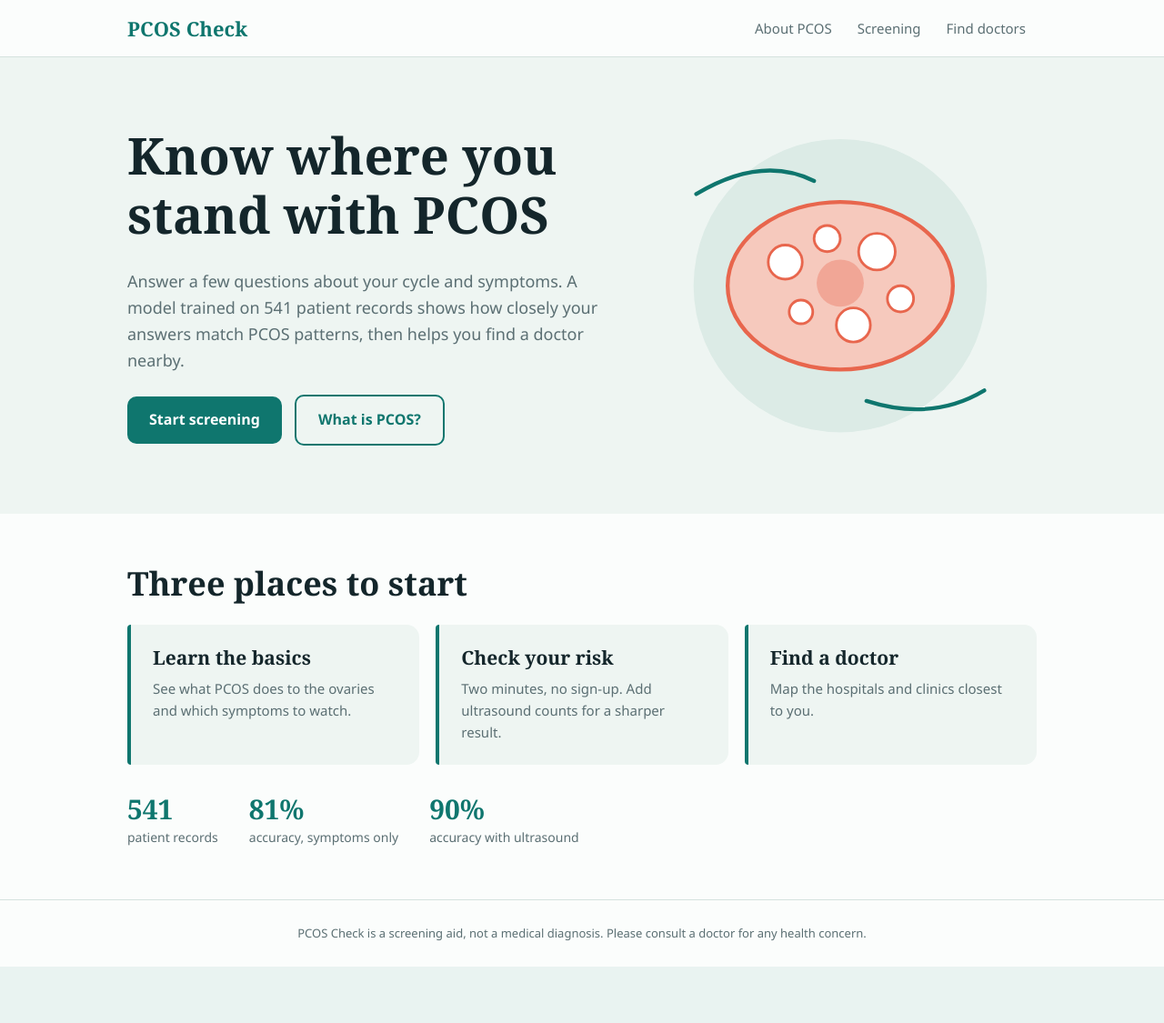
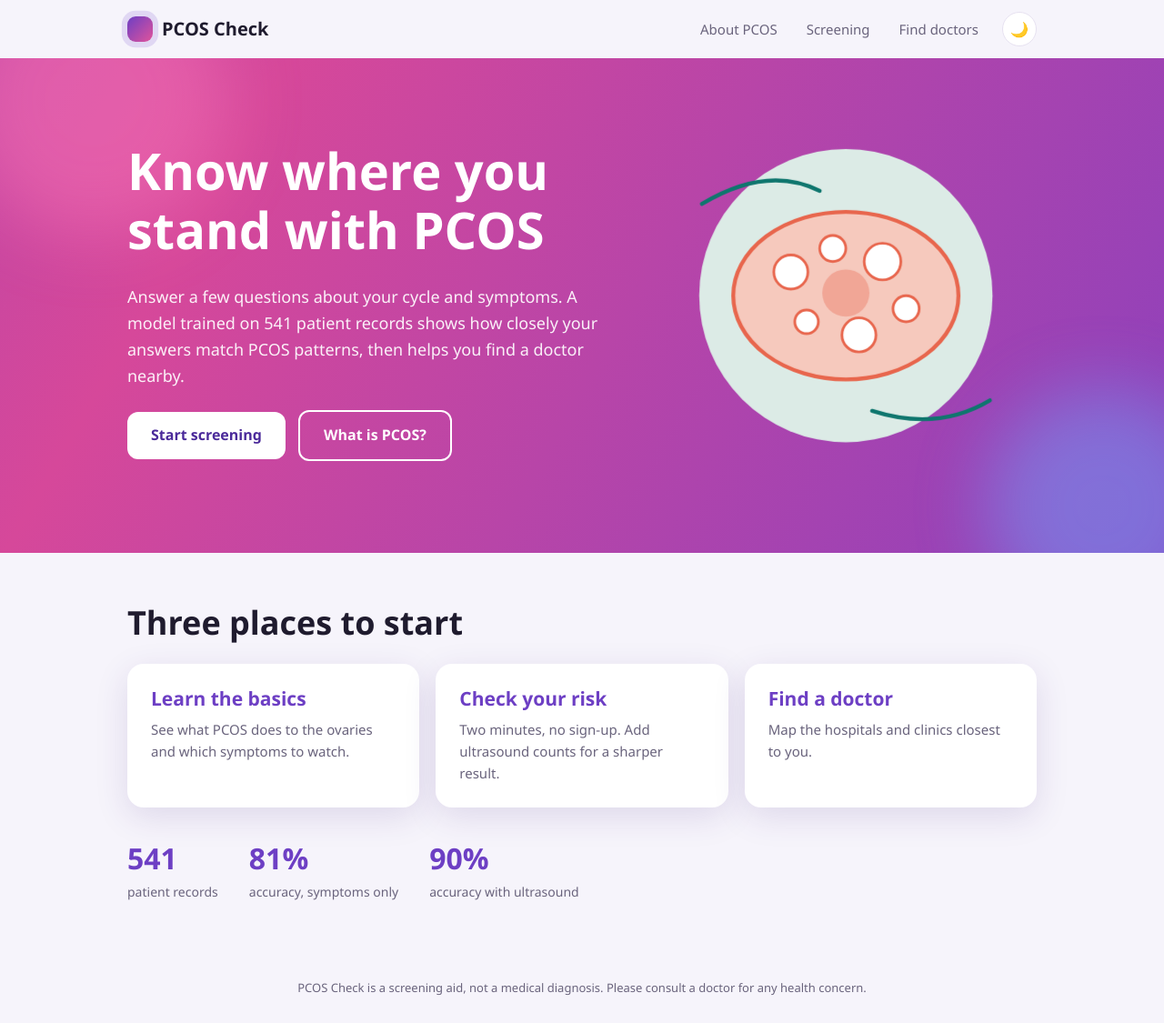
Before and after one commit to DimpleKeshwani/PCOS_Hybrid_Project, a Flask app: page / in a window 1280 px wide. Shown: the whole page at 91% size. Before the commit the page ends 1063 px from the top, so only its background shows below. Run offline with Flask 3, Linux system fonts and the light colour scheme; parts of the project's set-up code (start-up, migrations or seed data) failed here and were passed over.

Commit message:
Restyle multi-page site with purple gradient theme and dark mode

```diff
--- a/python_backend/static/style.css
+++ b/python_backend/static/style.css
@@ -1,76 +1,94 @@
-:root{--ink:#14262b;--muted:#5b6f73;--teal:#0f766e;--sage:#eef5f2;--coral:#e8664d;--line:#d5e2de;--bg:#fbfdfc;--low:#2f9e6b;--mod:#d99a0b;--high:#d9503f}
+:root{--ink:#1f1b2e;--muted:#6a647d;--teal:#6d3fc4;--coral:#e0539b;--sage:#efe9fa;--line:#e6e1f0;--bg:#f6f4fb;--card:#fff;--low:#1fa971;--mod:#e8a30c;--high:#e04848;--shadow:0 10px 36px rgba(60,30,120,.13)}
+[data-theme=dark]{--ink:#f1eefa;--muted:#a59fba;--teal:#a98aff;--coral:#ff7ab8;--sage:#241d35;--line:#2d2740;--bg:#0f0c17;--card:#1a1625;--shadow:0 10px 36px rgba(0,0,0,.5)}
 *{box-sizing:border-box}
-body{margin:0;font:16px/1.6 "Segoe UI",system-ui,sans-serif;color:var(--ink);background:var(--bg)}
-h1,h2,h3{font-family:Georgia,"Times New Roman",serif;line-height:1.15;margin:0 0 .5em}
+html{scroll-behavior:smooth}
+body{margin:0;font:16px/1.6 "Segoe UI",system-ui,sans-serif;color:var(--ink);background:var(--bg);transition:background .4s,color .4s}
+h1,h2,h3{font-weight:800;line-height:1.15;margin:0 0 .5em}
 h1{font-size:clamp(34px,5.5vw,56px)}h2{font-size:clamp(26px,3.5vw,36px)}
 a{color:inherit}
 .wrap{max-width:1040px;margin:0 auto;padding:0 20px}
-.nav{position:sticky;top:0;z-index:20;background:rgba(251,253,252,.93);backdrop-filter:blur(8px);border-bottom:1px solid var(--line)}
-.nav .wrap{display:flex;align-items:center;justify-content:space-between;min-height:62px;flex-wrap:wrap}
-.logo{font:700 22px Georgia,serif;text-decoration:none;color:var(--teal)}
+
+.nav{position:sticky;top:0;z-index:20;background:color-mix(in srgb,var(--bg) 85%,transparent);backdrop-filter:blur(12px)}
+.nav .wrap{display:flex;align-items:center;justify-content:space-between;min-height:64px;flex-wrap:wrap}
+.logo{display:flex;align-items:center;gap:10px;font-weight:800;font-size:20px;text-decoration:none}
+.logo::before{content:"";width:28px;height:28px;border-radius:9px;background:linear-gradient(135deg,#6d3fc4,#e0539b);animation:pulse 3s infinite}
+.nav .menu{display:flex;align-items:center;gap:4px;flex-wrap:wrap}
 .nav nav{display:flex;gap:4px;flex-wrap:wrap}
-.nav nav a{padding:8px 12px;border-radius:8px;text-decoration:none;color:var(--muted);font-size:15px}
-.nav nav a:hover,.nav nav a.on{color:var(--teal);background:var(--sage)}
-.btn{display:inline-block;border:0;border-radius:10px;padding:13px 24px;font-size:16px;font-weight:600;font-family:inherit;background:var(--teal);color:#fff;cursor:pointer;text-decoration:none;transition:background .2s}
-.btn:hover{background:#0b5a54}
+.nav nav a{padding:8px 14px;border-radius:30px;text-decoration:none;color:var(--muted);font-size:15px;transition:.2s}
+.nav nav a:hover,.nav nav a.on{color:#fff;background:linear-gradient(135deg,#6d3fc4,#e0539b)}
+.theme{width:38px;height:38px;border-radius:50%;border:1px solid var(--line);background:var(--card);color:var(--ink);cursor:pointer;font-size:16px;margin-left:8px;transition:transform .3s}
+.theme:hover{transform:rotate(25deg) scale(1.1)}
+
+.btn{display:inline-block;border:0;border-radius:12px;padding:13px 26px;font-size:16px;font-weight:700;font-family:inherit;background:linear-gradient(135deg,#6d3fc4,#e0539b);color:#fff;cursor:pointer;text-decoration:none;transition:transform .2s,box-shadow .2s}
+.btn:hover{transform:translateY(-2px);box-shadow:0 10px 24px rgba(109,63,196,.4)}
 .btn.alt{background:none;color:var(--teal);border:2px solid var(--teal)}
-.btn.alt:hover{background:var(--sage)}
+.btn.alt:hover{box-shadow:none;background:var(--sage)}
 .btn:focus-visible,input:focus-visible,a:focus-visible,button:focus-visible{outline:3px solid var(--coral);outline-offset:2px}
-.hero{background:var(--sage);padding:64px 0}
+
+.hero{position:relative;overflow:hidden;color:#fff;padding:80px 0 90px;background:linear-gradient(120deg,#3d1f87,#7b3fc4,#d6489a,#7b3fc4);background-size:300% 300%;animation:shift 14s ease infinite}
+.hero::before,.hero::after{content:"";position:absolute;border-radius:50%;filter:blur(40px);opacity:.45;pointer-events:none}
+.hero::before{width:300px;height:300px;background:#ff7ab8;top:-90px;left:-60px;animation:float 9s ease-in-out infinite}
+.hero::after{width:260px;height:260px;background:#6fa8ff;bottom:-100px;right:-40px;animation:float 11s ease-in-out infinite reverse}
+.hero .wrap{position:relative;z-index:1}
+.hero p{font-size:18px;opacity:.92;max-width:520px}
+.hero .btn{background:#fff;color:#4b2a9a;margin:6px 10px 0 0}
+.hero .btn.alt{background:none;color:#fff;border:2px solid #fff}
 .split{display:grid;grid-template-columns:1.1fr .9fr;gap:40px;align-items:center}
-.hero p{font-size:18px;color:var(--muted);max-width:520px}
-.hero .btn{margin:6px 10px 0 0}
+.split svg{animation:float 8s ease-in-out infinite}
 section{padding:56px 0}
 .lead{color:var(--muted);max-width:620px}
 .routes{display:grid;grid-template-columns:repeat(3,1fr);gap:18px;margin-top:24px}
-.route{display:block;text-decoration:none;padding:24px;border-left:4px solid var(--teal);background:var(--sage);border-radius:4px 14px 14px 4px;transition:transform .2s}
-.route:hover{transform:translateX(4px)}
-.route h3{font-size:21px}.route p{margin:0;color:var(--muted);font-size:15px}
-.facts{display:flex;gap:34px;flex-wrap:wrap;margin-top:28px;color:var(--muted);font-size:14px}
-.facts b{display:block;font:700 30px Georgia,serif;color:var(--teal)}
-.panel{max-width:660px;margin:0 auto;padding:30px;border:1px solid var(--line);border-radius:16px;background:#fff}
+.route{display:block;text-decoration:none;padding:26px;background:var(--card);border-radius:18px;box-shadow:var(--shadow);transition:transform .3s}
+.route:hover{transform:translateY(-6px)}
+.route h3{font-size:21px;color:var(--teal)}.route p{margin:0;color:var(--muted);font-size:15px}
+.facts{display:flex;gap:34px;flex-wrap:wrap;margin-top:30px;color:var(--muted);font-size:14px}
+.facts b{display:block;font-size:32px;color:var(--teal)}
+
+.panel{max-width:660px;margin:0 auto;padding:30px;background:var(--card);border-radius:24px;box-shadow:var(--shadow)}
 .panel h3{font-size:22px;margin-top:26px;padding-top:20px;border-top:1px solid var(--line)}
 .panel h3:first-child{margin-top:0;padding-top:0;border:0}
 label{display:block;margin:14px 0 6px;font-weight:600;font-size:14px}
-input[type=number],input[type=text]{width:100%;padding:12px;border:2px solid var(--line);border-radius:10px;font-size:16px;font-family:inherit}
+input[type=number],input[type=text],select{width:100%;padding:12px;border:2px solid var(--line);border-radius:12px;font-size:16px;font-family:inherit;background:var(--card);color:var(--ink)}
 input:focus{border-color:var(--teal);outline:none}
 .row{display:flex;gap:12px}.row>*{flex:1}
 .seg{display:flex;gap:10px}
-.seg button,.tog{padding:12px;border:2px solid var(--line);background:#fff;border-radius:10px;cursor:pointer;font-size:15px;font-family:inherit;color:var(--ink)}
-.seg button{flex:1}
-.seg button.on,.tog.on{background:var(--teal);border-color:var(--teal);color:#fff}
+.seg button,.tog,.chip{padding:12px;border:2px solid var(--line);background:var(--card);border-radius:12px;cursor:pointer;font-size:15px;font-family:inherit;color:var(--ink);transition:.25s}
+.seg button{flex:1;font-weight:600}
+.seg button:hover,.tog:hover,.chip:hover{border-color:var(--teal);transform:translateY(-2px)}
+.seg button.on,.tog.on,.chip.on{background:#6d3fc4;border-color:#6d3fc4;color:#fff}
 .tgrid{display:grid;grid-template-columns:1fr 1fr;gap:10px}
-input[type=range]{width:100%;accent-color:var(--teal)}
-.bmi{display:none;margin-top:14px;padding:12px 14px;background:var(--sage);border-radius:10px;font-size:14px}
+.chips{display:flex;gap:8px;flex-wrap:wrap;margin:12px 0}
+.chip{padding:6px 14px;border-radius:30px}
+input[type=range]{width:100%;accent-color:#6d3fc4}
+.bmi{display:none;margin-top:14px;padding:12px 14px;background:var(--sage);border-radius:12px;font-size:14px}
 .hint{font-size:13px;color:var(--muted);margin-top:6px}
 .err{color:var(--high);font-weight:600;min-height:22px;margin-top:12px}
+
 .ring{position:relative;width:210px;height:210px;margin:0 auto}
 .ring svg{width:100%;height:100%;transform:rotate(-90deg)}
 .ring circle{fill:none;stroke-width:11;stroke-linecap:round}
+.ring circle:first-child{stroke:var(--line)}
 .ring .fg{stroke:var(--teal);stroke-dasharray:339.29;stroke-dashoffset:339.29;transition:stroke-dashoffset 1.5s cubic-bezier(.2,.8,.2,1)}
 .ring .mid{position:absolute;inset:0;display:grid;place-content:center;text-align:center}
-.ring .mid b{font:700 44px Georgia,serif}.ring .mid span{font-size:12px;color:var(--muted)}
-.badge{display:table;margin:12px auto;padding:6px 20px;border-radius:30px;color:#fff;font-weight:700}
-.tips{background:var(--sage);border-radius:12px;padding:16px 22px;margin-top:16px}
+.ring .mid b{font-size:44px}.ring .mid span{font-size:12px;color:var(--muted)}
+.badge{display:table;margin:12px auto;padding:7px 22px;border-radius:30px;color:#fff;font-weight:800}
+.tips{background:var(--sage);border-radius:14px;padding:16px 22px;margin-top:16px}
 .tips ul{margin:6px 0 0;padding-left:20px}
-.imp .r{display:flex;align-items:center;gap:10px;margin:8px 0;font-size:14px}
-.imp .r span{width:130px;flex-shrink:0}
-.imp .t{flex:1;height:10px;background:var(--line);border-radius:10px;overflow:hidden}
-.imp .t i{display:block;height:100%;width:0;background:var(--teal);transition:width 1s}
 .compare{display:grid;grid-template-columns:1fr 1fr;gap:24px;margin-top:24px}
-.compare figure{margin:0;padding:18px;border:1px solid var(--line);border-radius:14px;text-align:center}
+.compare figure{margin:0;padding:18px;background:var(--card);box-shadow:var(--shadow);border-radius:18px;text-align:center}
 .compare figcaption{font-size:14px;color:var(--muted);margin-top:6px}
 .cols{display:grid;grid-template-columns:1fr 1fr;gap:30px}
-#map{height:320px;border-radius:12px;margin-top:14px}
-.chips{display:flex;gap:8px;flex-wrap:wrap;margin:12px 0}
-.chip{padding:6px 14px;border:2px solid var(--line);border-radius:30px;background:#fff;cursor:pointer;font-family:inherit}
-.chip.on{background:var(--teal);border-color:var(--teal);color:#fff}
+#map{height:320px;border-radius:14px;margin-top:14px}
 .place{padding:12px 2px;border-bottom:1px solid var(--line);font-size:14px;cursor:pointer}
 .place small{color:var(--muted)}.place a{color:var(--teal);font-weight:600;margin-right:12px}
 .note{font-size:13px;color:var(--muted);text-align:center;margin-top:22px}
-footer{border-top:1px solid var(--line);padding:26px 0;text-align:center;color:var(--muted);font-size:13px}
+footer{padding:28px 0;text-align:center;color:var(--muted);font-size:13px}
 .fade{animation:rise .7s both}
-@keyframes rise{from{opacity:0;transform:translateY(14px)}to{opacity:1;transform:none}}
-@media(max-width:760px){.split,.routes,.compare,.cols{grid-template-columns:1fr}.tgrid{grid-template-columns:1fr}}
+
+@keyframes shift{0%,100%{background-position:0 50%}50%{background-position:100% 50%}}
+@keyframes float{0%,100%{transform:translate(0,0)}50%{transform:translate(24px,-24px)}}
+@keyframes rise{from{opacity:0;transform:translateY(16px)}to{opacity:1;transform:none}}
+@keyframes pulse{0%,100%{box-shadow:0 0 0 0 rgba(109,63,196,.5)}50%{box-shadow:0 0 0 9px rgba(109,63,196,0)}}
+@media(max-width:760px){.split,.routes,.compare,.cols,.tgrid{grid-template-columns:1fr}}
 @media(prefers-reduced-motion:reduce){*{animation:none!important;transition:none!important}}
-@media print{.nav,footer,.btn{display:none}}
+@media print{.nav,footer,.btn,.theme{display:none}}
--- a/python_backend/templates/base.html
+++ b/python_backend/templates/base.html
@@ -1,23 +1,46 @@
 <!DOCTYPE html>
-<html lang="en">
+<html lang="en" data-theme="light">
 <head>
 <meta charset="UTF-8">
 <meta name="viewport" content="width=device-width, initial-scale=1">
 <title>{% block title %}PCOS Check{% endblock %}</title>
 <link rel="stylesheet" href="{{ url_for('static', filename='style.css') }}">
+<script>
+(function(){
+  var t = null;
+  try{ t = localStorage.getItem("pcos-theme"); }catch(e){}
+  if(!t) t = window.matchMedia("(prefers-color-scheme: dark)").matches ? "dark" : "light";
+  document.documentElement.dataset.theme = t;
+})();
+</script>
 {% block head %}{% endblock %}
 </head>
 <body>
 <header class="nav"><div class="wrap">
   <a class="logo" href="/">PCOS Check</a>
-  <nav>
-    <a href="/learn" class="{{ 'on' if page == 'learn' }}">About PCOS</a>
-    <a href="/screening" class="{{ 'on' if page in ('screening', 'result') }}">Screening</a>
-    <a href="/doctors" class="{{ 'on' if page == 'doctors' }}">Find doctors</a>
-  </nav>
+  <div class="menu">
+    <nav>
+      <a href="/learn" class="{{ 'on' if page == 'learn' }}">About PCOS</a>
+      <a href="/screening" class="{{ 'on' if page in ('screening', 'result') }}">Screening</a>
+      <a href="/doctors" class="{{ 'on' if page == 'doctors' }}">Find doctors</a>
+    </nav>
+    <button class="theme" id="theme" type="button" aria-label="Toggle dark mode">🌙</button>
+  </div>
 </div></header>
 {% block content %}{% endblock %}
 <footer><div class="wrap">PCOS Check is a screening aid, not a medical diagnosis. Please consult a doctor for any health concern.</div></footer>
+<script>
+(function(){
+  var b = document.getElementById("theme"), r = document.documentElement;
+  function paint(){ b.textContent = r.dataset.theme === "dark" ? "☀️" : "🌙"; }
+  paint();
+  b.onclick = function(){
+    r.dataset.theme = r.dataset.theme === "dark" ? "light" : "dark";
+    try{ localStorage.setItem("pcos-theme", r.dataset.theme); }catch(e){}
+    paint();
+  };
+})();
+</script>
 {% block scripts %}{% endblock %}
 </body>
 </html>
```
